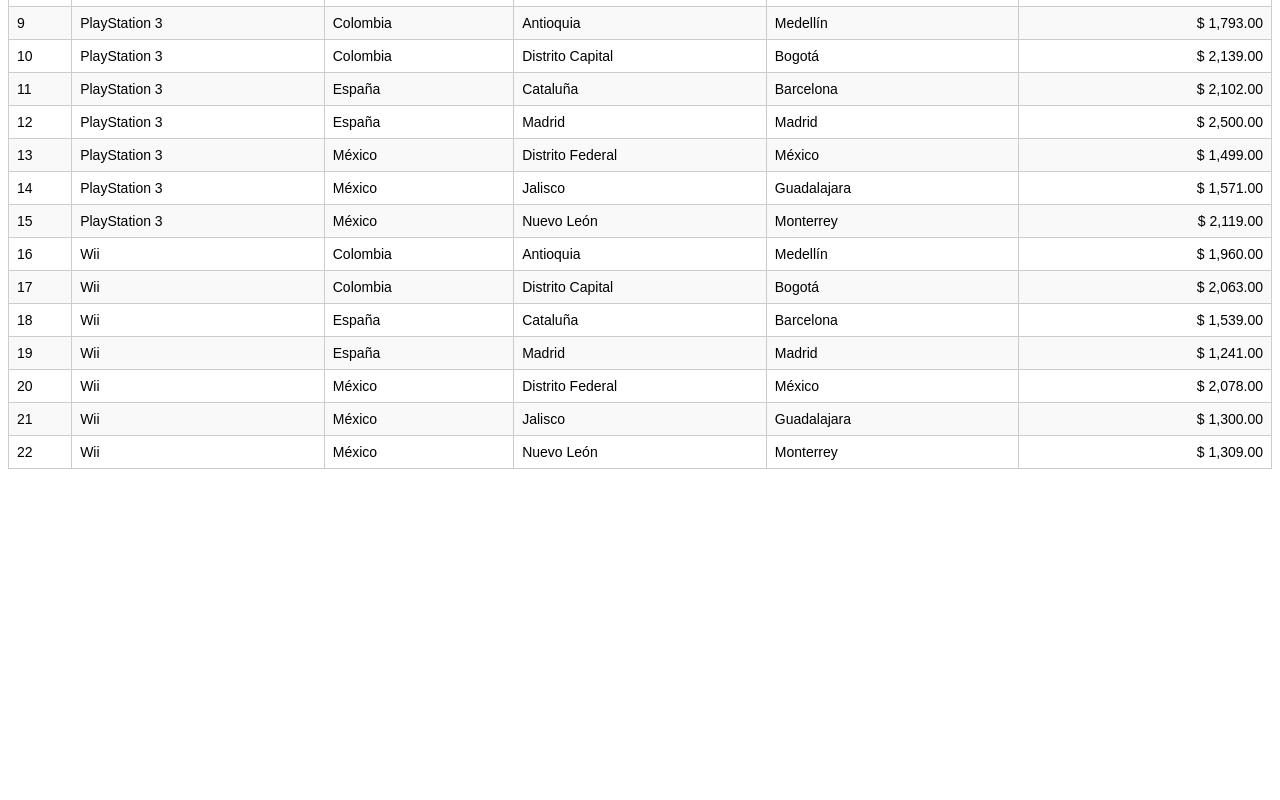
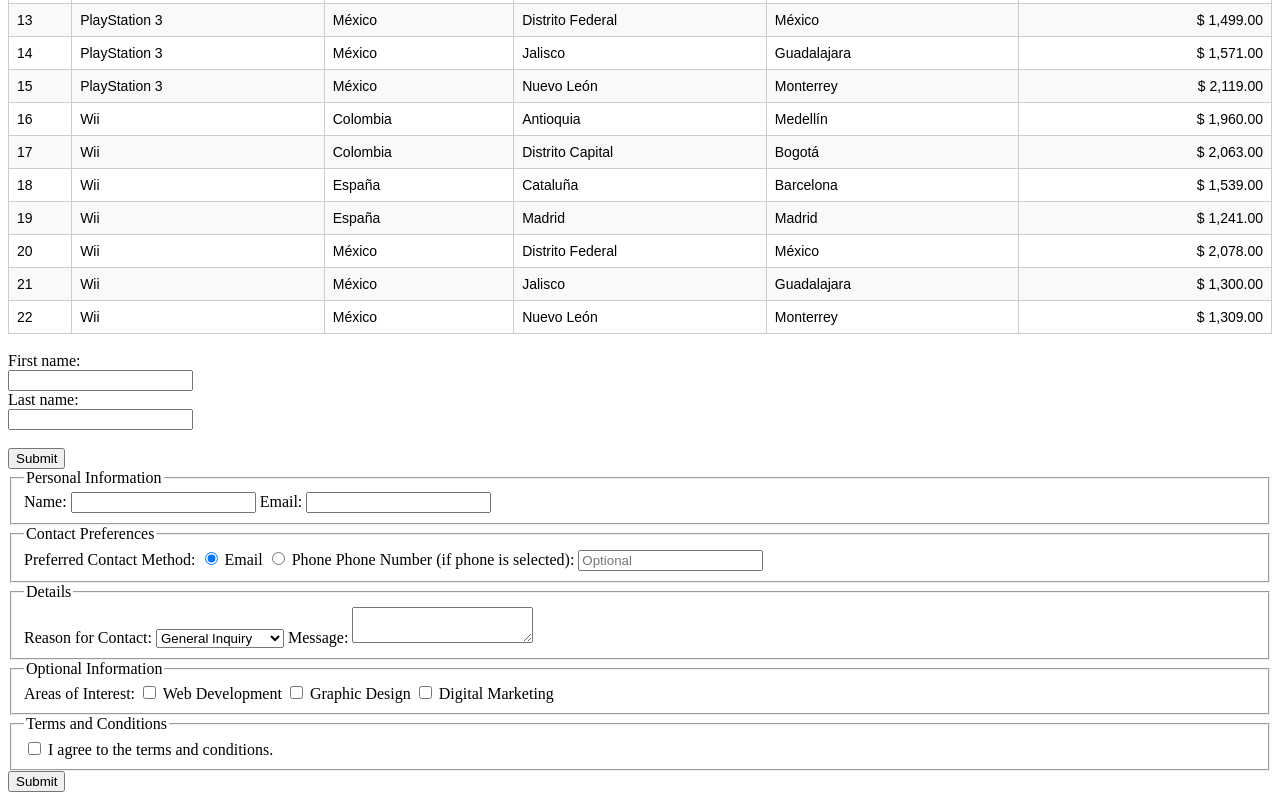
Before and after one commit to juniorg30/prueba, a plain HTML site: page index.html in a window 1280 px wide. Shown: the part 2512-3312 px from the top of the page. Before the commit the page ends 2989 px from the top, so only its background shows below. Drawn offline with Linux system fonts and the light colour scheme.

Commit message:
se agregan formularios

```diff
--- a/index.html
+++ b/index.html
@@ -343,16 +343,74 @@
         <td>Monterrey</td>
         <td class="ventas">$ 1,309.00</td>
       </tr>
-      <br>
-      <form action="/action_page.php">
-        <label for="fname">First name:</label><br>
-        <input type="text" id="fname" name="fname" value="John"><br>
-        <label for="lname">Last name:</label><br>
-        <input type="text" id="lname" name="lname" value="Doe"><br><br>
-        <input type="submit" value="Submit">
-      </form>
     </tbody>
   </table>
+  <br>
+  <label for="fname">First name:</label><br>
+  <input type="text" id="fname" name="fname" value=><br>
+  <label for="lname">Last name:</label><br>
+  <input type="text" id="lname" name="lname" value=><br><br>
+  <input type="submit" value="Submit">
+  </form>
+  <br>
+  <form action="https://www.w3schools.com/action_page.php" method="get">
+
+    <fieldset>
+      <legend>Personal Information</legend>
+      <label for="name">Name:</label>
+      <input type="text" id="name" name="name" required>
+
+      <label for="email">Email:</label>
+      <input type="email" id="email" name="email" required>
+    </fieldset>
+
+    <fieldset>
+      <legend>Contact Preferences</legend>
+      <label>Preferred Contact Method:</label>
+      <input type="radio" id="contact-email" name="contact_method" value="email" checked>
+      <label for="contact-email">Email</label>
+
+      <input type="radio" id="contact-phone" name="contact_method" value="phone">
+      <label for="contact-phone">Phone</label>
+
+      <label for="phone">Phone Number (if phone is selected):</label>
+      <input type="text" id="phone" name="phone" placeholder="Optional">
+    </fieldset>
+
+    <fieldset>
+      <legend>Details</legend>
+      <label for="subject">Reason for Contact:</label>
+      <select id="subject" name="subject">
+        <option value="general">General Inquiry</option>
+        <option value="support">Technical Support</option>
+        <option value="sales">Sales Inquiry</option>
+      </select>
+
+      <label for="message">Message:</label>
+      <textarea id="message" name="message" required></textarea>
+    </fieldset>
+
+    <fieldset>
+      <legend>Optional Information</legend>
+      <label>Areas of Interest:</label>
+      <input type="checkbox" id="interest-web" name="interests[]" value="web">
+      <label for="interest-web">Web Development</label>
+
+      <input type="checkbox" id="interest-design" name="interests[]" value="design">
+      <label for="interest-design">Graphic Design</label>
+
+      <input type="checkbox" id="interest-marketing" name="interests[]" value="marketing">
+      <label for="interest-marketing">Digital Marketing</label>
+    </fieldset>
+
+    <fieldset>
+      <legend>Terms and Conditions</legend>
+      <input type="checkbox" id="agreement" name="agreement" value="agreed" required>
+      <label for="agreement">I agree to the terms and conditions.</label>
+    </fieldset>
+
+    <input type="submit" value="Submit">
+</form>
 </body>
 
 </html>
```
